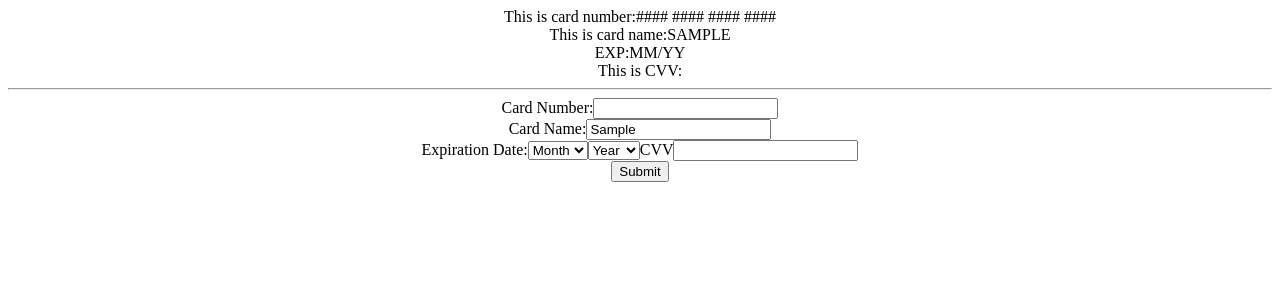
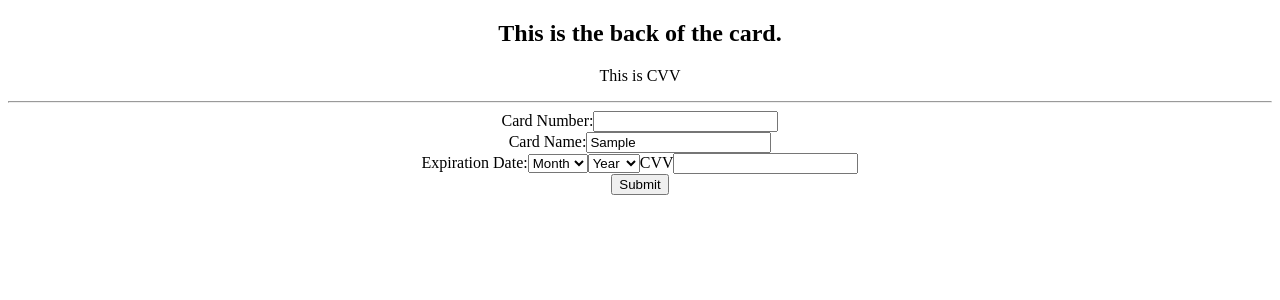
Before and after one commit to Roman-Codes/statflo-tech-test, a React (Create React App) app: page / in a window 1280 px wide. Both pictures are taken after typing "Sample", "Sample", "Sample" into the empty fields and a click on the input "Submit". Shown: the top 300 px of the page. Built offline with nearby package versions, Linux system fonts and the light colour scheme.

Commit message:
card flip logic

```diff
--- a/src/actions/index.js
+++ b/src/actions/index.js
@@ -7,9 +7,9 @@ export const updateCard = (name, value) => {
     };
 }
 
-export const selectedField = (name) => {
+export const cvvSelected = (name) => {
     return{
-        type: 'SELECTED_FIELD',
+        type: 'SELECTED_CVV',
         payload: name
     }
 }
--- a/src/components/App.js
+++ b/src/components/App.js
@@ -1,17 +1,25 @@
 import React from 'react';
 import '../styles/App.css';
+import { connect } from 'react-redux';
+
 import Form from './Form';
-import Card from './Card';
+import CardFront from './CardFront';
+import CardBack from './CardBack';
 
-
-const App = () =>{
+const App = (props) =>{
   return (
     <div className="App">
-      <Card />
+      {props.cvvSelected ? <CardBack /> : <CardFront />}
       <hr/>
       <Form />
     </div>
   );
 }
 
-export default App;
+const mapStateToProps = (state) =>{
+  return({
+    cvvSelected:state.cvvSelected
+  })
+}
+
+export default connect(mapStateToProps)(App);
--- /dev/null
+++ b/src/components/CardBack.js
@@ -0,0 +1,22 @@
+import React from 'react';
+import { connect } from 'react-redux';
+
+const CardBack = (props) => {
+
+    return(
+        <div className="card-back">
+            <h2>
+                This is the back of the card.
+            </h2>
+            <p>This is CVV {props.cardReducer.cvv}</p>
+        </div>
+    )
+}
+
+const mapStateToProps = (state) =>{
+    return ({
+        cardReducer:state.cardReducer,
+    })
+}
+
+export default connect(mapStateToProps)(CardBack);
--- a/src/components/Card.js
+++ b/src/components/CardFront.js
@@ -1,17 +1,18 @@
 import React from 'react';
 import { connect } from 'react-redux';
 
-const Card = (props) =>{
+const CardFront = (props) =>{
     return(
-        <div className="card">
+        <div className="card-front">
+            <h2>This is the front of the card</h2>
             This is card number:{props.cardReducer.number}
             <br/>
             This is card name:{props.cardReducer.name}
             <br/>
             EXP:{props.cardReducer.month}/{props.cardReducer.year}
             <br/>
-            {/* {props.selectedFieldReducer?console.log('yay'):console.log('nay')} */}
-            This is CVV: {props.cardReducer.cvv}
+            {/* {props.selectedFieldReducer?console.log('yay'):console.log('nay')}
+            This is CVV: {props.cardReducer.cvv} */}
             <br/>
 
         </div>
@@ -21,8 +22,7 @@ const Card = (props) =>{
 const mapSstateToProps = (state) =>{
     return ({
         cardReducer:state.cardReducer,
-        selectedFieldReducer:state.selectedFieldReducer
     })
 }
 
-export default connect(mapSstateToProps)(Card);
+export default connect(mapSstateToProps)(CardFront);
--- a/src/components/Form.js
+++ b/src/components/Form.js
@@ -1,6 +1,6 @@
 import React, { useState } from 'react';
 import { connect } from 'react-redux';
-import { updateCard, selectedField } from '../actions';
+import { updateCard, cvvSelected } from '../actions';
 
 const Form = (props) => {
     const selectMonths = [];
@@ -131,7 +131,7 @@ const Form = (props) => {
     }
 
     function handleFocus(event){
-        props.selectedField(event.target.id);
+        props.cvvSelected(event.target.id);
         // console.log(event.target);
     }
 
@@ -231,4 +231,4 @@ const mapStateToProps = (state) => {
     }
 }
 
-export default connect(mapStateToProps, { updateCard, selectedField })(Form);
+export default connect(mapStateToProps, { updateCard, cvvSelected })(Form);
--- a/src/reducers/index.js
+++ b/src/reducers/index.js
@@ -55,8 +55,8 @@ const cardReducer = (state = initialCardState, action) => {
     }
 }
 
-const selectedFieldReducer = (state = false, action) => {
-    if (action.type === 'SELECTED_FIELD'){
+const cvvSelected = (state = false, action) => {
+    if (action.type === 'SELECTED_CVV'){
         if (action.payload === 'cvv'){
             return (state = true)
         }
@@ -68,5 +68,5 @@ const selectedFieldReducer = (state = false, action) => {
 
 export default combineReducers({
     cardReducer: cardReducer,
-    selectedFieldReducer: selectedFieldReducer
+    cvvSelected: cvvSelected
 })
```
